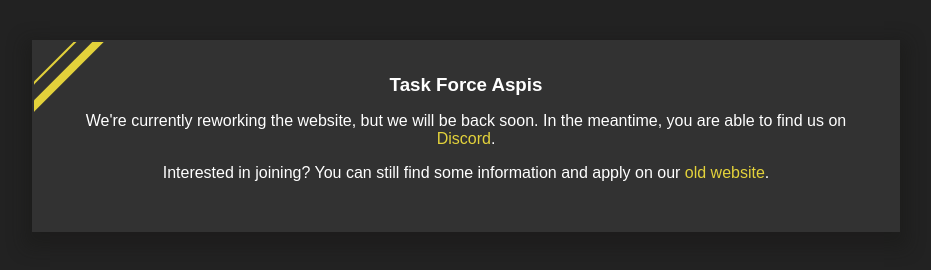
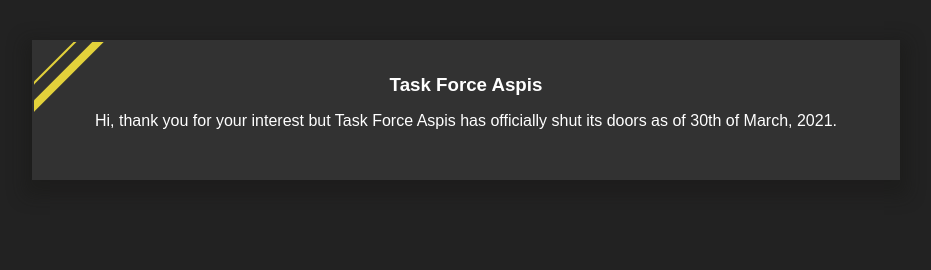
Before and after one commit to tfaspis/tf-aspis.com, a plain HTML site: page index.html in a window 1280 px wide. Shown: the top 270 px of the page, without its empty margins (190-1121 px from the left). Drawn offline with Linux system fonts and the light colour scheme.

Commit message:
Update index.html

```diff
--- a/index.html
+++ b/index.html
@@ -76,11 +76,7 @@
         <h3 class="title">Task Force Aspis</h3>
 
         <p class="snippet">
-          We're currently reworking the website, but we will be back soon. In the meantime, you are able to find us on <a href="https://discord.gg/fZfDPYDF3c">Discord</a>.
-        </p>
-
-        <p class="snippet">
-          Interested in joining? You can still find some information and apply on our <a href="https://tf-aspis.shivtr.com/">old website</a>.
+          Hi, thank you for your interest but Task Force Aspis has officially shut its doors as of 30th of March, 2021.
         </p>
       </div>
     </div>
```
